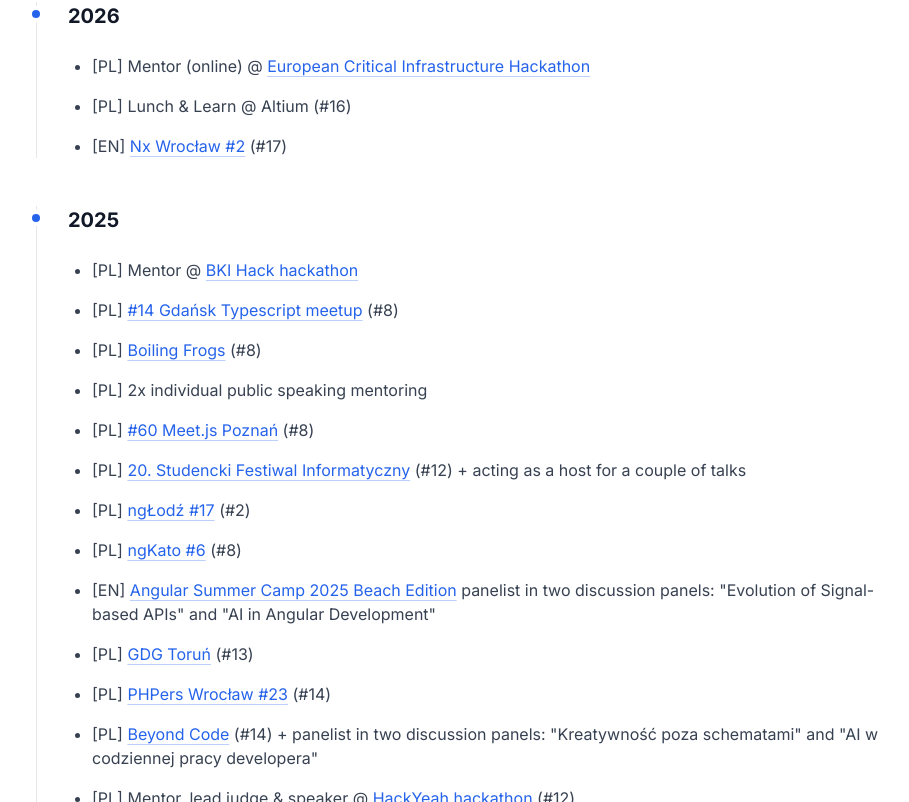
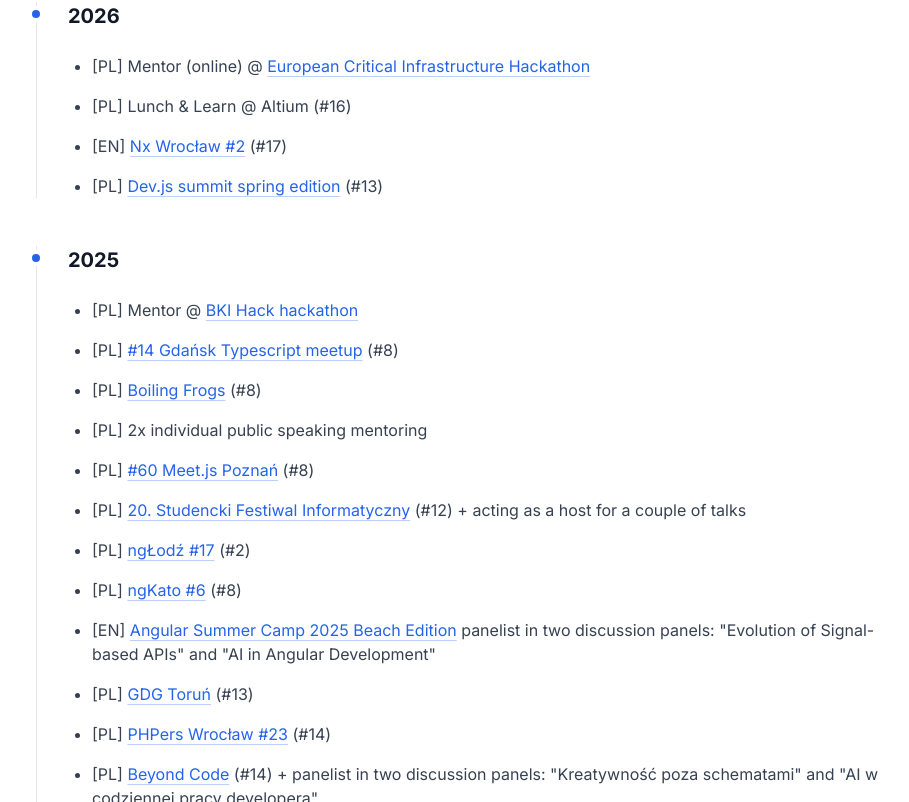
Before and after one commit to superdyzio/superdyzio.github.io, a Next.js app: page /speaker in a window 1280 px wide. Shown: the part 1544-2346 px from the top of the page, without its empty margins (172-1081 px from the left). Built offline with nearby package versions, Linux system fonts and the light colour scheme.

Commit message:
add dev.js summit spring edition

```diff
--- a/src/app/speaker/page.tsx
+++ b/src/app/speaker/page.tsx
@@ -75,6 +75,7 @@
               <li>[PL] Mentor (online) @ <a href="https://criticalhackathon.com/" className="text-blue-600 hover:text-blue-800 underline decoration-blue-600/30 underline-offset-4 transition-colors">European Critical Infrastructure Hackathon</a></li>
               <li>[PL] Lunch & Learn @ Altium (#16)</li>
               <li>[EN] <a href="https://www.youtube.com/watch?v=olpkD-lUePg" className="text-blue-600 hover:text-blue-800 underline decoration-blue-600/30 underline-offset-4 transition-colors">Nx Wrocław #2</a> (#17)</li>
+              <li>[PL] <a href="https://www.youtube.com/watch?v=OraYiRWuiJ8" className="text-blue-600 hover:text-blue-800 underline decoration-blue-600/30 underline-offset-4 transition-colors">Dev.js summit spring edition</a> (#13)</li>
             </ul>
           </div>
 
```
